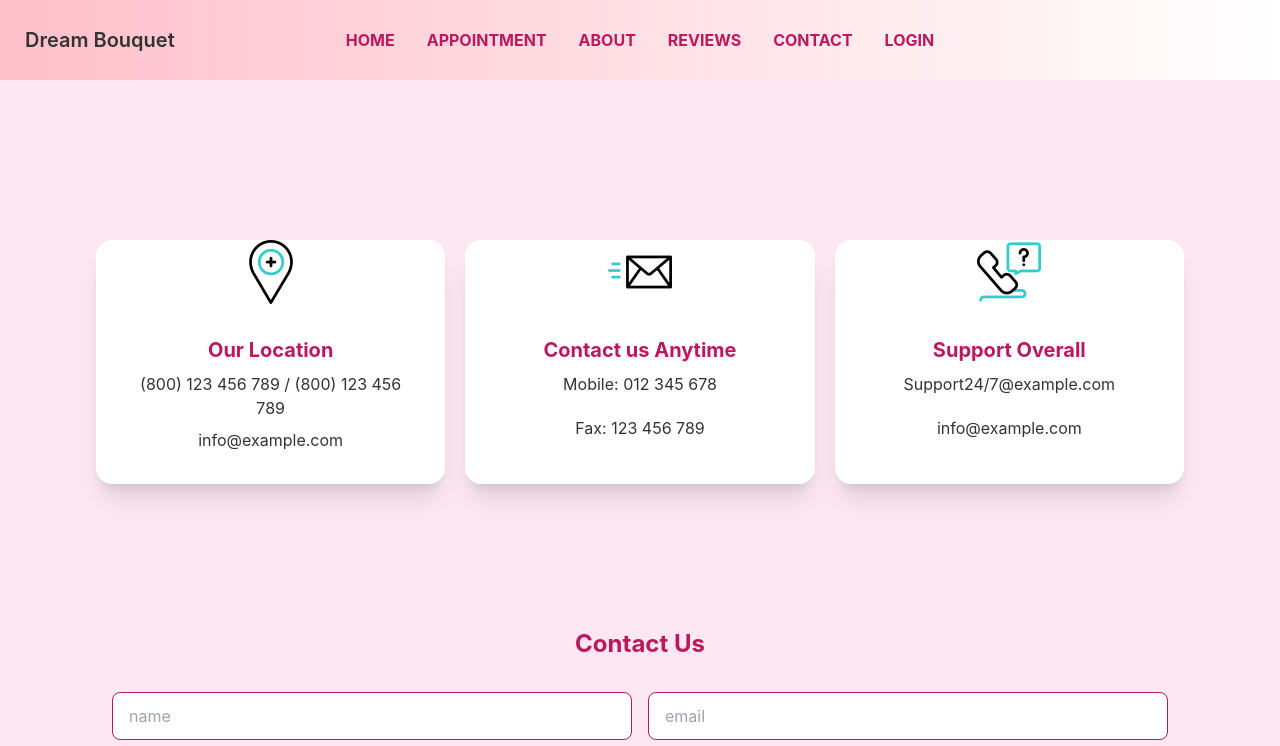
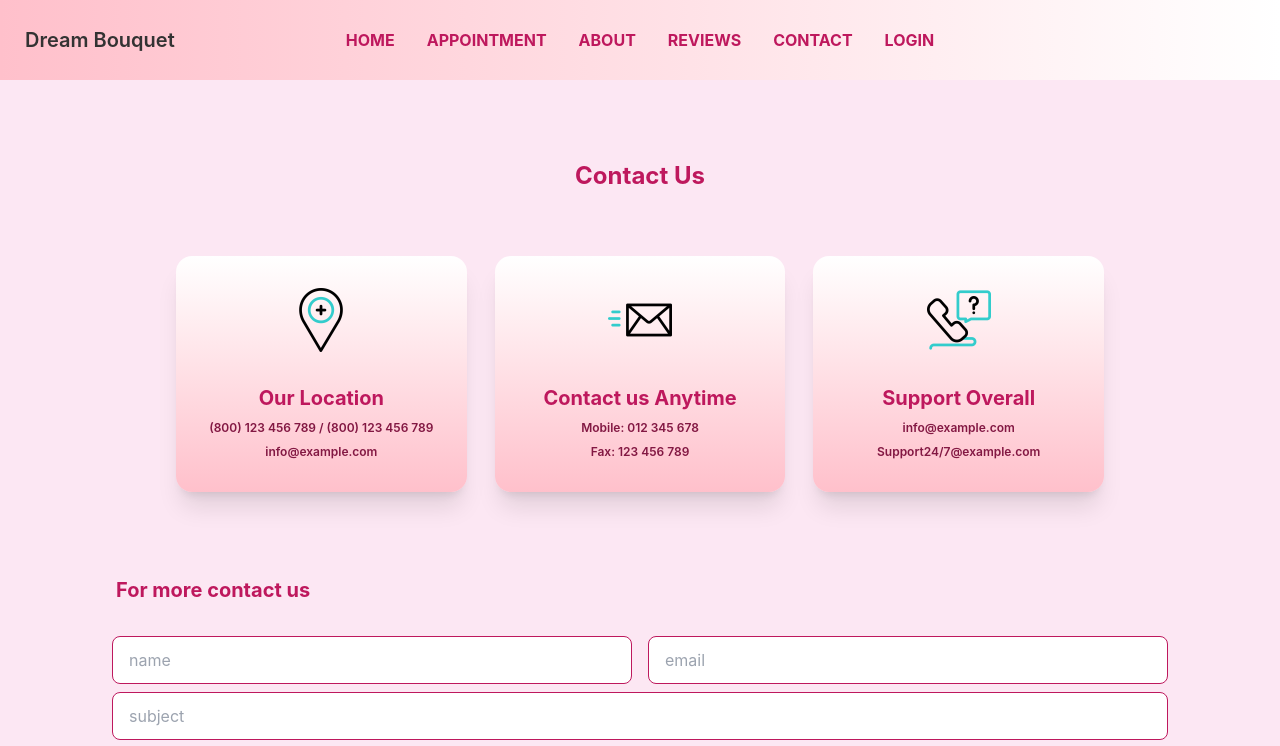
Before and after one commit to Humayra-Akter/flower-bouquet-client, a React (Create React App) app: page /contact in a window 1280 px wide. Shown: the top 746 px of the page. Built offline with nearby package versions, Linux system fonts and the light colour scheme; no server answers.

Commit message:
contact2

```diff
--- a/src/Pages/Contact/Contact.js
+++ b/src/Pages/Contact/Contact.js
@@ -6,32 +6,33 @@ import icon3 from '../../assets/images/questions.png';
 const Contact = () => {
         return (
                 <section className='mt-20 px-4'>
-                        <div className='flex gap-5 p-20'>
-                                <div class="card w-96 bg-base-100 shadow-xl">
-                                        <figure><img className='w-16 h-16' src={icon1} /></figure>
+                        <h1 className='text-center text-2xl font-bold text-pink-700'>Contact Us</h1>
+                        <div className='lg:flex gap-7 pt-16 px-40'>
+                                <div class="card hover:bg-gradient-to-r from-accent to-secondary w-80 pt-8 bg-gradient-to-b from-accent to-secondary shadow-xl">
+                                        <figure><img className='w-16 h-16 hover:animate-bounce' src={icon1} /></figure>
                                         <div class="card-body">
                                                 <h2 className="text-center text-xl font-bold text-pink-700">Our Location</h2>
-                                                <p className='text-center'> (800) 123 456 789 / (800) 123 456 789</p>
-                                                <p className='text-center'> info@example.com</p>
+                                                <p className='text-center text-xs font-semibold text-pink-900'> (800) 123 456 789 / (800) 123 456 789</p>
+                                                <p className='text-center text-xs font-semibold text-pink-900'> info@example.com</p>
                                         </div>
-                                </div><div class="card w-96 bg-base-100 shadow-xl">
-                                        <figure><img className='w-16 h-16' src={icon2} /></figure>
+                                </div><div class="card hover:bg-gradient-to-r from-accent to-secondary w-80 pt-8 bg-gradient-to-b from-accent to-secondary shadow-xl">
+                                        <figure><img className='w-16 h-16 hover:animate-bounce' src={icon2} /></figure>
                                         <div class="card-body">
                                                 <h2 className="text-center text-xl font-bold text-pink-700">Contact us Anytime</h2>
-                                                <p className='text-center'>Mobile: 012 345 678</p>
-                                                <p className='text-center'>Fax: 123 456 789</p>
+                                                <p className='text-center text-xs font-semibold text-pink-900'>Mobile: 012 345 678</p>
+                                                <p className='text-center text-xs font-semibold text-pink-900'>Fax: 123 456 789</p>
                                         </div>
-                                </div><div class="card w-96 bg-base-100 shadow-xl">
-                                        <figure><img className='w-16 h-16' src={icon3} /></figure>
+                                </div><div class="card hover:bg-gradient-to-r from-accent to-secondary w-80 pt-8 bg-gradient-to-b from-accent to-secondary shadow-xl">
+                                        <figure><img className='w-16 h-16 hover:animate-bounce' src={icon3} /></figure>
                                         <div class="card-body">
                                                 <h2 className="text-center text-xl font-bold text-pink-700">Support Overall</h2>
-                                                <p className='text-center'>Support24/7@example.com</p>
-                                                <p className='text-center'>info@example.com</p>
+                                                <p className='text-center text-xs font-semibold text-pink-900'>info@example.com</p>
+                                                <p className='text-center text-xs font-semibold text-pink-900'>Support24/7@example.com</p>
                                         </div>
                                 </div>
                         </div>
                         <div className="w-full p-16">
-                                <h1 className='text-center text-2xl font-bold text-pink-700'>Contact Us</h1>
+                                <h1 className='text-left pl-9 pt-5 text-xl font-bold text-sm text-pink-700'>For more contact us</h1>
                                 <div className="card-body">
                                         <div className='flex gap-4'>
                                                 <div className="form-control w-1/2">
@@ -48,7 +49,7 @@ const Contact = () => {
                                                 <input type="text" placeholder="your message" className="input input-lg input-bordered border-pink-700" />
                                         </div>
                                         <div className="form-control mt-6">
-                                                <button className="btn font-bold text-lg border-secondary border-2 uppercase text-pink-700 bg-gradient-to-l from-accent to-secondary">GET in touch</button>
+                                                <button className="btn hover:bg-gradient-to-r from-accent to-secondary font-bold lg:w-1/4 text-lg border-secondary border-2 uppercase text-pink-700 bg-gradient-to-l from-accent to-secondary">GET in touch</button>
                                         </div>
                                 </div>
                         </div>
```
